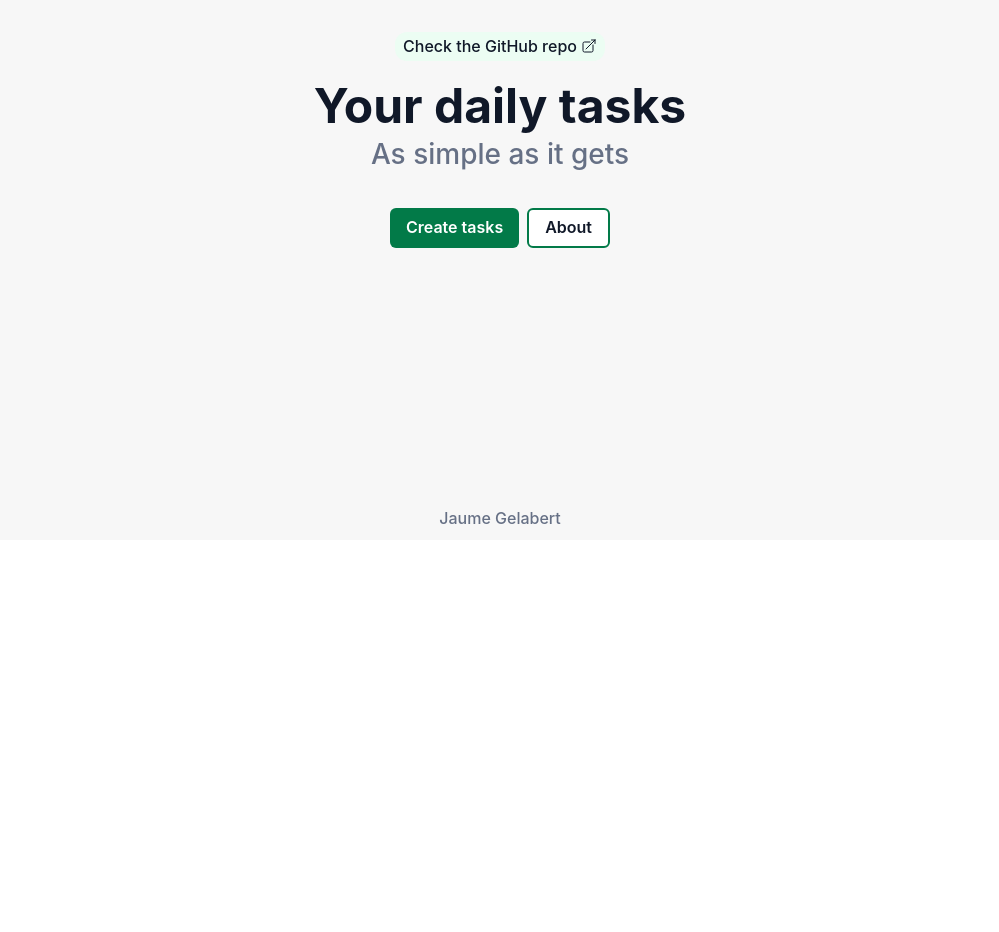
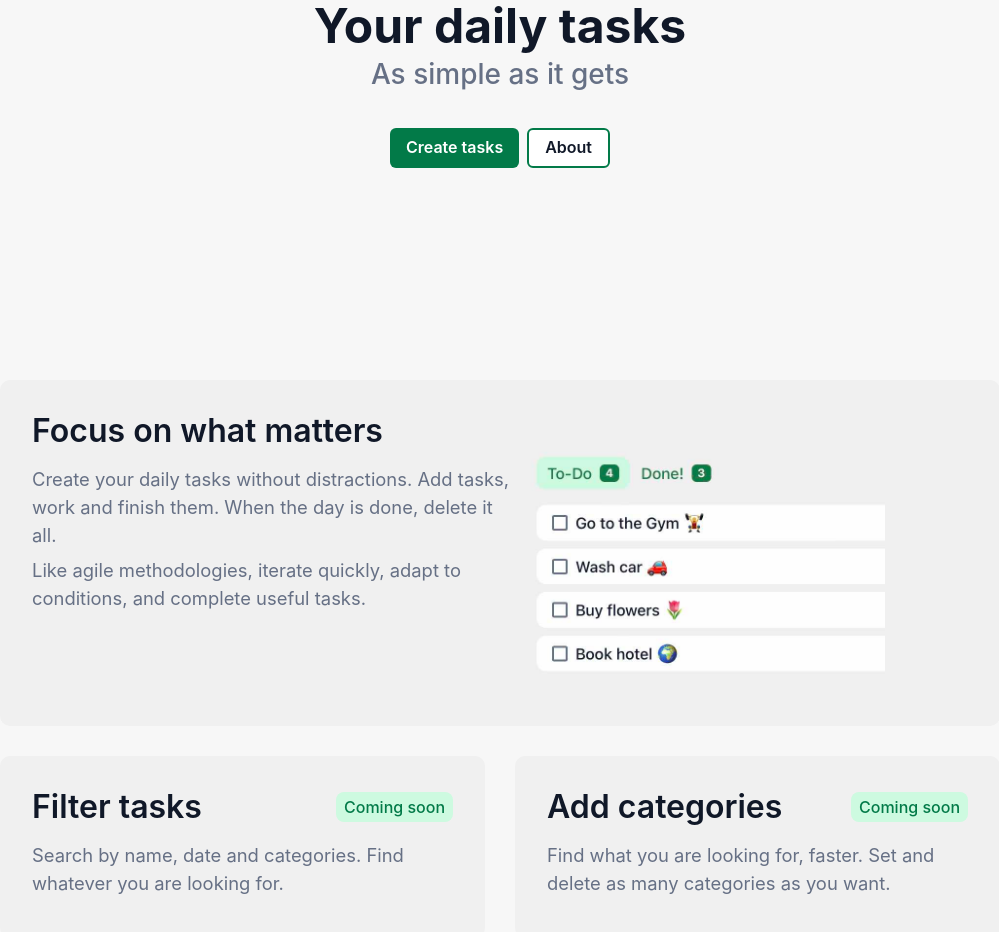
Before and after one commit to JaumeGelabert/daily-tasks, a React (Create React App) app in the folder client/: page / in a window 1280 px wide. Shown: the part 260-1192 px from the top of the page, without its empty margins (140-1139 px from the left). Before the commit the page ends 800 px from the top, so only its background shows below. Built offline with nearby package versions, Linux system fonts and the light colour scheme.

Commit message:
Added features to Landing

```diff
--- /dev/null
+++ b/client/src/components/features/Feature.jsx
@@ -0,0 +1,36 @@
+import { Flex, Heading, Text } from '@chakra-ui/react';
+
+export default function Feature({ title, text }) {
+  return (
+    <>
+      <Flex
+        w="48.5%"
+        bg="gray.bg"
+        direction="column"
+        justifyContent="space-between"
+        alignItems="flex-start"
+        borderRadius="10px"
+        p="2rem"
+        mb="30px"
+      >
+        <Flex
+          direction="row"
+          justifyContent="space-between"
+          alignItems="center"
+          mb="1rem"
+          w="100%"
+        >
+          <Heading variant="featureTitle">{title}</Heading>
+          <Flex borderRadius="8px" bg="green.softActive" p=".2rem .5rem">
+            <Text color="green.main" fontWeight="medium">
+              Coming soon
+            </Text>
+          </Flex>
+        </Flex>
+        <Text variant="featureText" mb=".5rem">
+          {text}
+        </Text>
+      </Flex>
+    </>
+  );
+}
--- /dev/null
+++ b/client/src/components/features/LargeFeature.jsx
@@ -0,0 +1,39 @@
+import { Flex, Heading, Text } from '@chakra-ui/react';
+
+import featureImg from '../../images/feature.jpeg';
+
+export default function LargeFeature() {
+  return (
+    <>
+      <Flex
+        bg="gray.bg"
+        w="100%"
+        direction="row"
+        justifyContent="space-between"
+        alignItems="flex-start"
+        borderRadius="10px"
+        p="2rem 0rem 2rem 2rem"
+        mb="30px"
+      >
+        <Flex direction="column" w="100%">
+          <Heading variant="featureTitle" mb="1rem">
+            Focus on what matters
+          </Heading>
+          <Text variant="featureText" mb=".5rem">
+            Create your daily tasks without distractions. Add tasks, work and
+            finish them. When the day is done, delete it all.
+          </Text>
+          <Text variant="featureText" mb=".5rem">
+            Like agile methodologies, iterate quickly, adapt to conditions, and
+            complete useful tasks.
+          </Text>
+        </Flex>
+        <Flex w="100%">
+          <Flex h="250px" justifyContent="flex-end" mt="2rem">
+            <img alt="feature" src={featureImg} />
+          </Flex>
+        </Flex>
+      </Flex>
+    </>
+  );
+}
--- a/client/src/pages/Dashboard/Dashboard.jsx
+++ b/client/src/pages/Dashboard/Dashboard.jsx
@@ -70,9 +70,14 @@ export default function Dashboard() {
 
   return (
     <>
-      <Flex bg="#F7F7F7" w="100%" h="100vh">
+      <Flex w="100%" h="100vh">
         <ContentWrapper>
-          <Flex direction="column" alignItems="center" w="100%" mt="10rem">
+          <Flex
+            direction="column"
+            alignItems="center"
+            w="100%"
+            mt="10rem"
+          >
             <Flex w="100%" justifyContent="center">
               <CreateTask />
             </Flex>
--- a/client/src/pages/Landing/Landing.jsx
+++ b/client/src/pages/Landing/Landing.jsx
@@ -1,73 +1,23 @@
-// Chakra imports
-import {
-  Box,
-  Button,
-  ButtonGroup,
-  Center,
-  Flex,
-  Heading,
-  Link,
-} from '@chakra-ui/react';
+// Custom components
+import { Flex } from '@chakra-ui/react';
+import ContentWrapper from '../../components/utils/ContentWrapper';
+import Features from './Sections/Features';
 
-// Routing imports
-import { Link as ReacherLink } from 'react-router-dom';
-
-// Icons
-import { HiOutlineArrowTopRightOnSquare as ExternalIcon } from 'react-icons/hi2';
-
-// Custom components
-import LongBadge from '../../components/badges/LongBadge';
-import ContentWrapper from '../../components/utils/ContentWrapper';
+// Sections
+import Hero from './Sections/Hero';
 
 export default function Landing() {
   return (
     <>
       <ContentWrapper>
         <Flex
-          flexDirection="column"
+          direction="column"
+          justifyContent="center"
           alignItems="center"
-          justifyContent="center"
-          h="100vh"
           w="100%"
-
         >
-          <Box textAlign="center" mb="2rem">
-            <Center mb="1rem">
-              <LongBadge
-                text="Check the GitHub repo"
-                to="/"
-                icon={
-                  <ExternalIcon
-                    style={{
-                      color: '#101828',
-                    }}
-                  />
-                }
-              />
-            </Center>
-            <Heading variant="hero">Your daily tasks</Heading>
-            <Heading variant="subhero">As simple as it gets</Heading>
-          </Box>
-          <ButtonGroup>
-            <Button variant="primary" as={ReacherLink} to="/dashboard">
-              Create tasks
-            </Button>
-            <Button variant="secondary">About</Button>
-          </ButtonGroup>
-        </Flex>
-        {/* Absolute position */}
-        <Flex
-          justifyContent="center"
-          pos="absolute"
-          bottom="0"
-          right="0"
-          left="0"
-          mx="auto"
-          mb="10px"
-        >
-          <Link as={ReacherLink} to="/link" variant="primary">
-            Jaume Gelabert
-          </Link>
+          <Hero />
+          <Features />
         </Flex>
       </ContentWrapper>
     </>
--- /dev/null
+++ b/client/src/pages/Landing/Sections/Features.jsx
@@ -0,0 +1,28 @@
+import { Flex } from '@chakra-ui/react';
+import Feature from '../../../components/features/Feature';
+import LargeFeature from '../../../components/features/LargeFeature';
+
+export default function Features() {
+  return (
+    <>
+      <Flex direction="column" justifyContent="center" alignItems="center">
+        <LargeFeature />
+        <Flex
+          direction="row"
+          justifyContent="space-between"
+          alignItems="center"
+          w="100%"
+        >
+          <Feature
+            title="Filter tasks"
+            text="Search by name, date and categories. Find whatever you are looking for."
+          />
+          <Feature
+            title="Add categories"
+            text="Find what you are looking for, faster. Set and delete as many categories as you want."
+          />
+        </Flex>
+      </Flex>
+    </>
+  );
+}
--- /dev/null
+++ b/client/src/pages/Landing/Sections/Hero.jsx
@@ -0,0 +1,55 @@
+import {
+  Box,
+  Button,
+  ButtonGroup,
+  Center,
+  Flex,
+  Heading,
+  useMediaQuery,
+} from '@chakra-ui/react';
+import LongBadge from '../../../components/badges/LongBadge';
+
+// Routing imports
+import { Link as ReacherLink } from 'react-router-dom';
+
+// Icons
+import { HiOutlineArrowTopRightOnSquare as ExternalIcon } from 'react-icons/hi2';
+
+export default function Hero() {
+  const [isDesktop] = useMediaQuery('(min-width:800px)');
+  return (
+    <>
+      <Flex
+        flexDirection="column"
+        alignItems="center"
+        justifyContent="center"
+        h={isDesktop ? '80vh' : '100vh'}
+        w="100%"
+      >
+        <Box textAlign="center" mb="2rem">
+          <Center mb="1rem">
+            <LongBadge
+              text="Check the GitHub repo"
+              to="/"
+              icon={
+                <ExternalIcon
+                  style={{
+                    color: '#101828',
+                  }}
+                />
+              }
+            />
+          </Center>
+          <Heading variant="hero">Your daily tasks</Heading>
+          <Heading variant="subhero">As simple as it gets</Heading>
+        </Box>
+        <ButtonGroup>
+          <Button variant="primary" as={ReacherLink} to="/dashboard">
+            Create tasks
+          </Button>
+          <Button variant="secondary">About</Button>
+        </ButtonGroup>
+      </Flex>
+    </>
+  );
+}
--- a/client/src/styles/heading/heading.js
+++ b/client/src/styles/heading/heading.js
@@ -14,6 +14,12 @@ const subhero = defineStyle({
   marginBottom: '.25rem',
 });
 
+const featureTitle = defineStyle({
+  color: 'gray.400',
+  fontWeight: 'semibold',
+  fontSize: '2rem',
+});
+
 export const headingTheme = defineStyleConfig({
-  variants: { hero, subhero },
+  variants: { hero, subhero, featureTitle },
 });
--- /dev/null
+++ b/client/src/styles/text/text.js
@@ -0,0 +1,11 @@
+import { defineStyle, defineStyleConfig } from '@chakra-ui/react';
+
+const featureText = defineStyle({
+  color: 'gray.200',
+  fontWeight: 'normal',
+  fontSize: '1.15rem',
+});
+
+export const textTheme = defineStyleConfig({
+  variants: { featureText },
+});
--- a/client/src/styles/theme.js
+++ b/client/src/styles/theme.js
@@ -5,6 +5,7 @@ import { headingTheme } from './heading/heading';
 import { inputTheme } from './input/input';
 import { linkTheme } from './link/link';
 import { tabsTheme } from './tabs/tabs';
+import { textTheme } from './text/text';
 
 // import { ButtonStyles as Button } from './button/buttonStyles';
 
@@ -17,6 +18,7 @@ export const theme = extendTheme({
   config,
   colors: {
     gray: {
+      bg: '#F0F0F0', // Background color
       border: '#D0D5DD', // Border
       borderHover: '#a7adbb',
       200: '#667085', // Secondary text
@@ -56,5 +58,6 @@ export const theme = extendTheme({
     Badge: badgeTheme,
     Tabs: tabsTheme,
     Input: inputTheme,
+    Text: textTheme,
   },
 });
```
Also changed, not shown: client/src/images/feature.jpeg (added).
